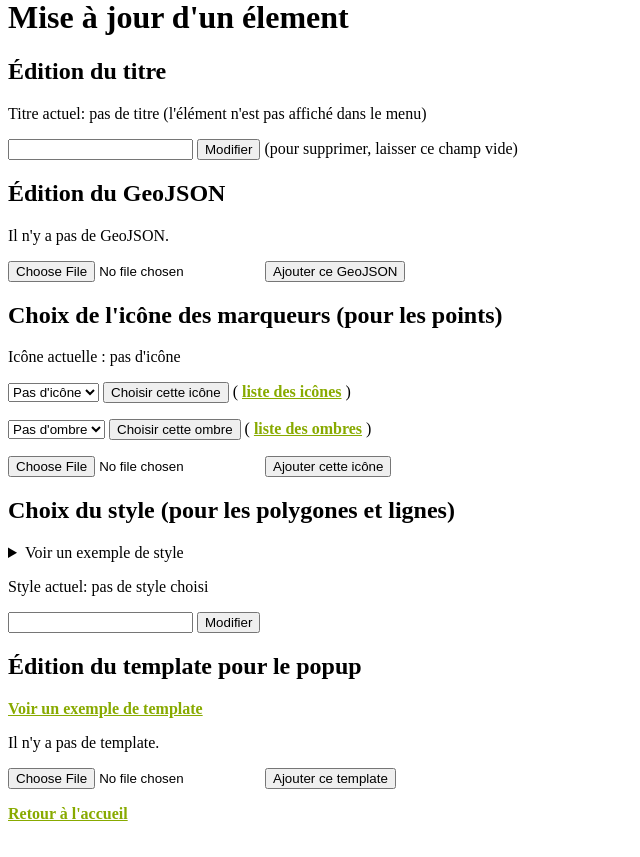
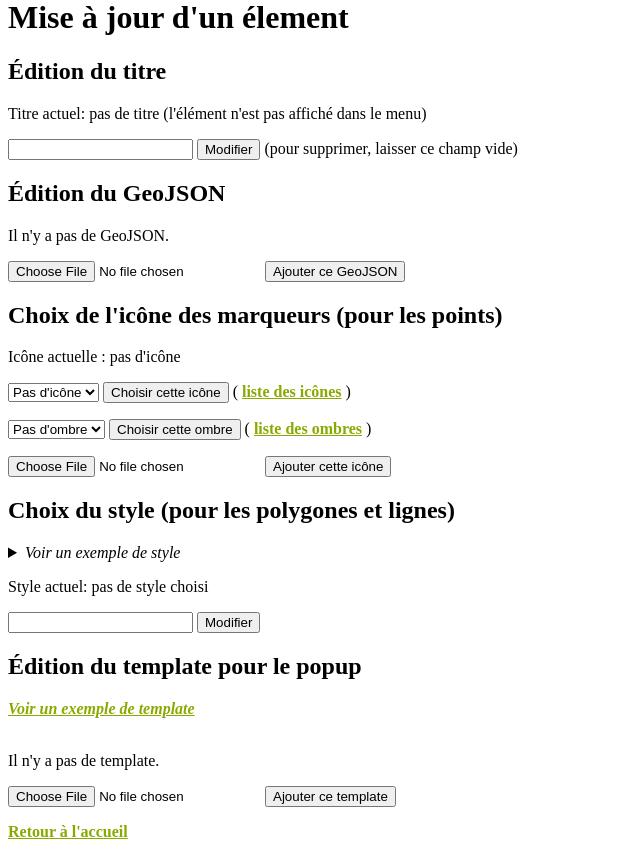
Before and after one commit to Champs-Libres/WombatGIS, a PHP site: page /admin/element_edit.php?id=1 in a window 1280 px wide. Shown: the part 56-913 px from the top of the page, without its empty margins (0-640 px from the left). Before the commit the page ends 877 px from the top, so only its background shows below. Run offline with PHP 8.4, Linux system fonts and the light colour scheme; data that the repository does not hold is empty.

Commit message:
improve admin: css

```diff
--- a/admin/css/main.css
+++ b/admin/css/admin.css
@@ -19,3 +19,12 @@ a {
    font-weight: 900;
    color: #88AA00;
 }
+
+div.page_content {
+   max-width: 1400px;
+   margin: 0 auto;
+}
+
+details {
+   font-style: italic;
+}
--- a/admin/display_fct.php
+++ b/admin/display_fct.php
@@ -20,7 +20,7 @@ function display_header($title, $display_index_link=true) {
 <head>
    <title>WebGIS - <?php echo $title; ?></title>
    <meta charset="utf-8" />
-   <link rel="stylesheet" href="css/main.css" />
+   <link rel="stylesheet" href="css/admin.css" />
 </head>
 <body>
    <?php
@@ -28,6 +28,7 @@ function display_header($title, $display_index_link=true) {
       echo "<p><a href=\"index.php\">Retour à l'accueil</a></p>";
    }
 ?>
+   <div class="page_content">
    <h1><?php echo $title; ?></h1>
    <?php
    }
@@ -42,6 +43,7 @@ function display_footer($display_index_link=true) {
          echo "<p><a href=\"index.php\">Retour à l'accueil</a></p>";
       }
       ?>
+   </div>
 </body>
 </html>
    <?php
--- a/admin/element_edit.php
+++ b/admin/element_edit.php
@@ -203,7 +203,7 @@ if(array_key_exists("geojson", $element)) {
    <div>
       <p>Le style : </p>
       <p>{&quot;weight&quot;:3,&quot;color&quot;:&quot;#000&quot;,&quot;fillColor&quot;:&quot;#A6CA1E&quot;,&quot;fillOpacity&quot;:0.1}</p>
-      <p>est appliqué sur ces polygones de communes:</p>
+      <p>est appliqué sur ces polygones de communes ci-dessous. Vous pouvez le copier-coller et l'adapter.</p>
       </div>
       <div>
         <img alt="Exemple de rendu de style" src="img/example-style-1.png" />
@@ -228,7 +228,9 @@ if(array_key_exists("geojson", $element)) {
 </form>
 
 <h2>Édition du template pour le popup</h2>
-<a href="template_example.txt" target="blank">Voir un exemple de template</a>
+<a style="font-style:italic;" href="template_example.txt" target="blank">Voir un exemple de template</a>
+<br>
+<br>
 <?php
 if(array_key_exists("template", $element)) {
    ?>
```
Also changed, not shown: admin/index.php (line endings or trailing spaces). Lines whose indentation alone changed are shown as unchanged.
